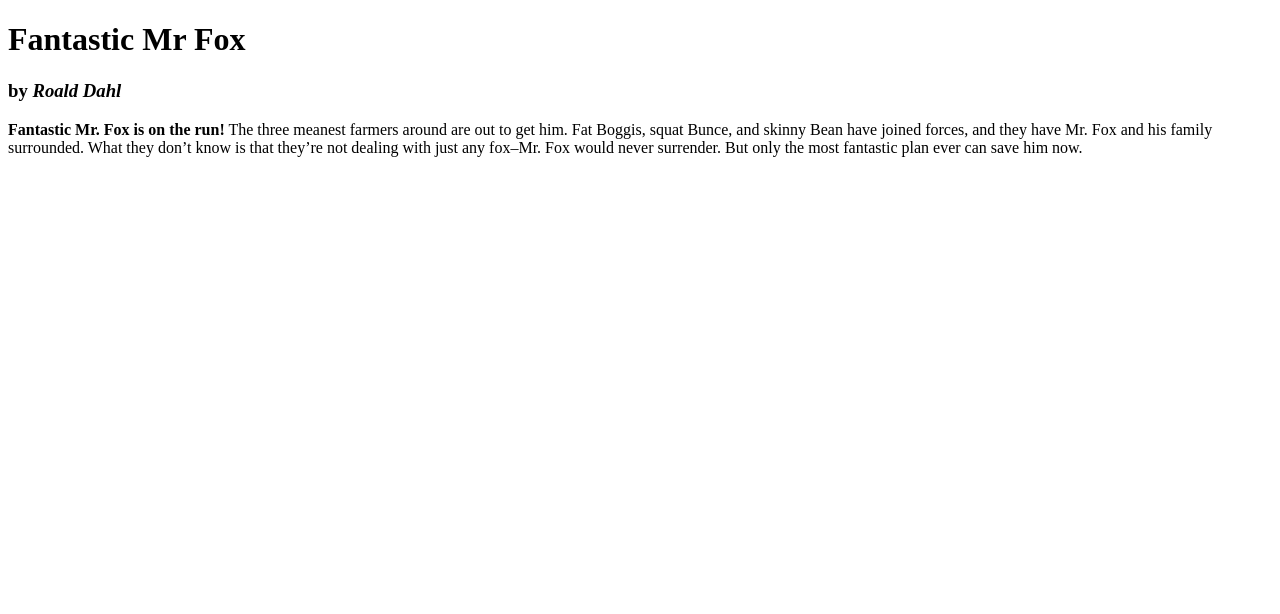
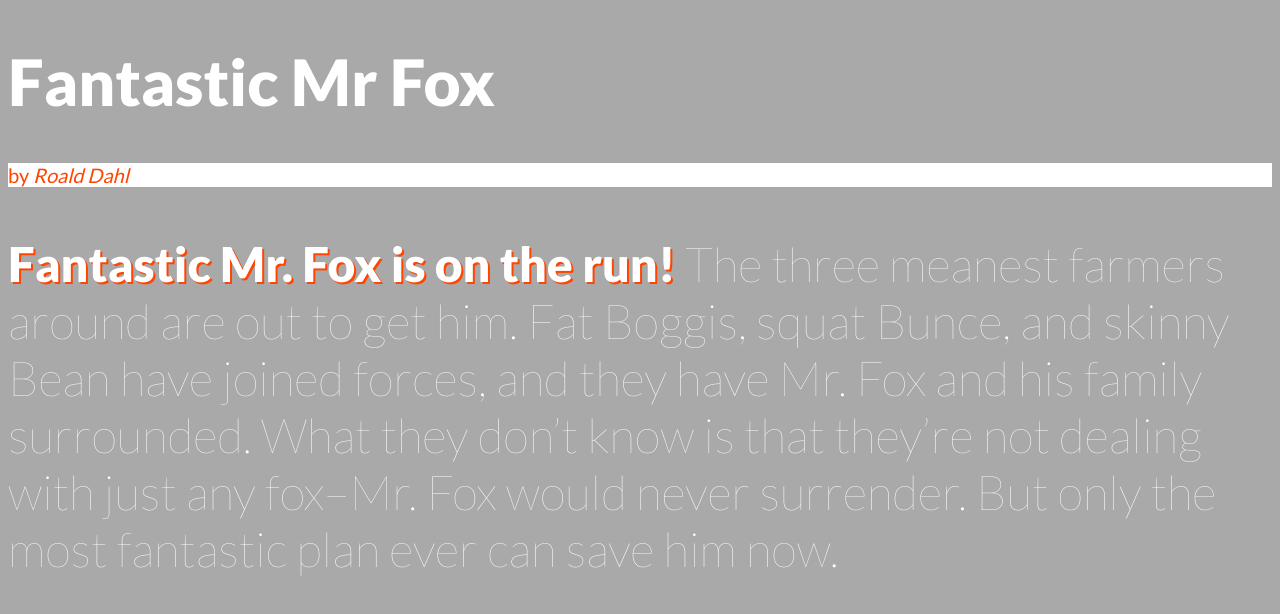
Before and after one commit to lisajones1646/htmlandcss, a plain HTML site: page 01_html_css/02_02_text_style/page.html in a window 1280 px wide. Drawn offline with Linux system fonts and the light colour scheme.

Commit message:
26MAY2018
Changes made on 26MAY2018

```diff
--- /dev/null
+++ b/01_html_css/02_01_texts/style.css
@@ -0,0 +1,7 @@
+h1 {
+    color: royalblue;
+}
+
+.my-color{
+    font-weight: bold;
+}
--- a/01_html_css/02_02_text_style/page.css
+++ b/01_html_css/02_02_text_style/page.css
@@ -4,17 +4,17 @@
 /*1. make the background color dark gray: #212121*/
 /*2. change the font family to: 'lato'*/
 .my-body{
-
-
+	background-color:darkgray;
+	font-family: 'lato';
 }
 
 /*3. enlarge the font size to: 4rem*/
 /*4. thicken the font wight to: 900*/
 /*5. change the text color to: white*/
 .my-title{
-
-
-
+	font-size: 4rem;
+	font-weight: 900;
+	color: white;
 }
 
 /*6. enlarge the font size to: 1.25rem*/
@@ -23,7 +23,10 @@
 /*9. change the background color to: white*/
 .my-subtitle{
 
-
+	font-size: 1.25rem;
+	font-weight: 400;
+	color: orangered;
+	background-color: white;
 
 
 }
@@ -32,17 +35,20 @@
 /*11. thin the font wight to: 100*/
 /*12. change the text color to: white*/
 .my-paragraph{
-
+	font-size: 3rem;
+	font-weight: 100;
+	color: white;
 
 
 
 }
 
 /*13. add a text shadow with the following specs:
+text shadow: HO VO Shadowblur colour
 	horizontal offset: 2px
 	vertical offset: 2px
 	shadow blur: 0
 	color: orangered*/
 .my-strong{
-
+	text-shadow: 2px 2px 0 orangered;
 }
--- a/01_html_css/02_02_text_style/page.html
+++ b/01_html_css/02_02_text_style/page.html
@@ -9,28 +9,30 @@
 <!-- 1. create a linking tag:
 - Type 'link' then press 'tab' key
 - fill in href="page.css" -->
-
+ 	<link rel="stylesheet" href="page.css">
 
 </head>
 
 <!-- 2. add a class attribute: my-body -->
-<body >
+<body class="my-body"></body>
 
 <!-- 3. add a class attribute: my-title -->
-	<h1 >
+	<h1 class="my-title" >
 		Fantastic Mr Fox
 	</h1>
 
 <!-- 4. add a class attribute: my-subtitle -->
-	<h3 >
+	<h3 class="my-subtitle" >
 		by <em>Roald Dahl</em>
 	</h3>
 
 <!-- 5. add a class attribute: my-paragraph -->
-	<p >
+	<p class="my-paragraph" >
 	<!-- 6. add a class attribute: my-strong -->
-		<strong >Fantastic Mr. Fox is on the run!</strong> The three meanest farmers around are out to get him. Fat Boggis, squat Bunce, and skinny Bean have joined forces, and they have Mr. Fox and his family surrounded. What they don’t know is that they’re not dealing with just any fox–Mr. Fox would never surrender. But only the most fantastic plan ever can save him now.
+		<strong class="my-strong">Fantastic Mr. Fox is on the run! </strong> The three meanest farmers around are out to get him. Fat Boggis, squat Bunce, and skinny Bean have joined forces, and they have Mr. Fox and his family surrounded. What they don’t know is that they’re not dealing with just any fox–Mr. Fox would never surrender. But only the most fantastic plan ever can save him now.
 	</p>
 
 </body>
 </html>
+
+<!DOCTYPE html>
```
Also changed, not shown: 01_html_css/01_basic_setup/page.html (+19 -4 lines), 01_html_css/02_01_texts/page.html (+9 -12 lines), 01_html_css/profile.html (added, +16 -0 lines).
